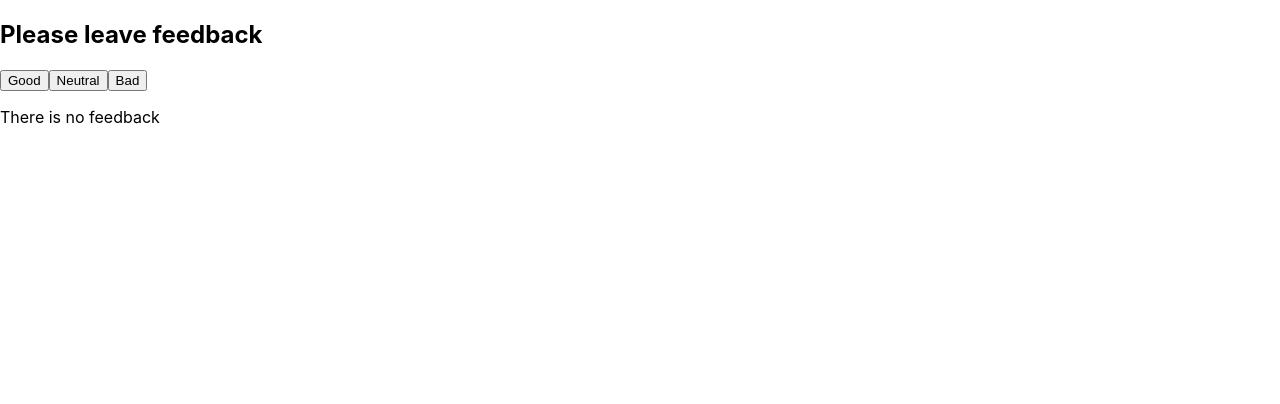
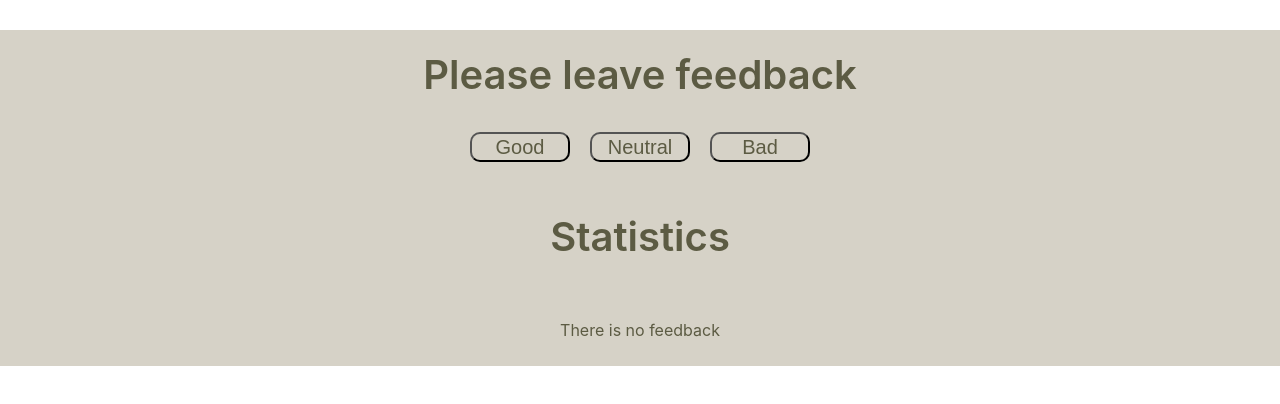
Before and after one commit to Maracasimova/goit-react-hw-02-feedback, a React (Create React App) app: page / in a window 1280 px wide. Shown: the top 404 px of the page. Built offline with nearby package versions, Linux system fonts and the light colour scheme.

Commit message:
added style.css

```diff
--- a/src/components/App.jsx
+++ b/src/components/App.jsx
@@ -35,6 +35,7 @@ class App extends Component {
             options={this.state}
             onLeaveFeedback={this.handleButtonClick}
           />
+          <Section title="Statistics"></Section>
           {this.countTotalFeedback() === 0 ? (
             <Notification message={'There is no feedback'} />
           ) : (
--- a/src/components/Feedback/FeedbackOptions.jsx
+++ b/src/components/Feedback/FeedbackOptions.jsx
@@ -4,7 +4,7 @@ import style from './FeedbackOptions.module.css';
 export const FeedbackOptions = ({ options, onLeaveFeedback }) => {
   const stateArray = Object.keys(options);
   return (
-    <div className={style.container}>
+    <div className={style.feedback}>
       {stateArray.map(option => (
         <button
           className={style.btn}
--- a/src/components/Feedback/FeedbackOptions.module.css
+++ b/src/components/Feedback/FeedbackOptions.module.css
@@ -1,3 +1,13 @@
-.feedback{
+.feedback {
+  display: flex;
+  gap: 20px;
+}
 
+.btn {
+  color: #5c5b43;
+  background-color: #d6d2c7;
+  border-radius: 10px;
+  height: 30px;
+  width: 100px;
+  font-size: 20px;
 }
--- a/src/components/Notification/Notification.module.css
+++ b/src/components/Notification/Notification.module.css
@@ -1,2 +1,3 @@
 .title {
+  color: #5c5b43;
 }
--- a/src/components/Section/Section.module.css
+++ b/src/components/Section/Section.module.css
@@ -1,5 +1,18 @@
 .section {
+  background-color: #d6d2c7;
+  margin-top: 30px;
+  width: auto;
+  padding: 10px 10px;
+  margin-left: auto;
+  margin-right: auto;
+  display: flex;
+  align-items: center;
+  flex-direction: column;
 }
 
 .title {
+  margin-top: 10px;
+  font-size: 40px;
+  font-weight: 600;
+  color: #5c5b43;
 }
--- a/src/components/Statistics/Statistics.module.css
+++ b/src/components/Statistics/Statistics.module.css
@@ -1,3 +1,4 @@
 .title {
-    font-size: 20px;
+  font-size: 20px;
+  color: #5c5b43;
 }
```
